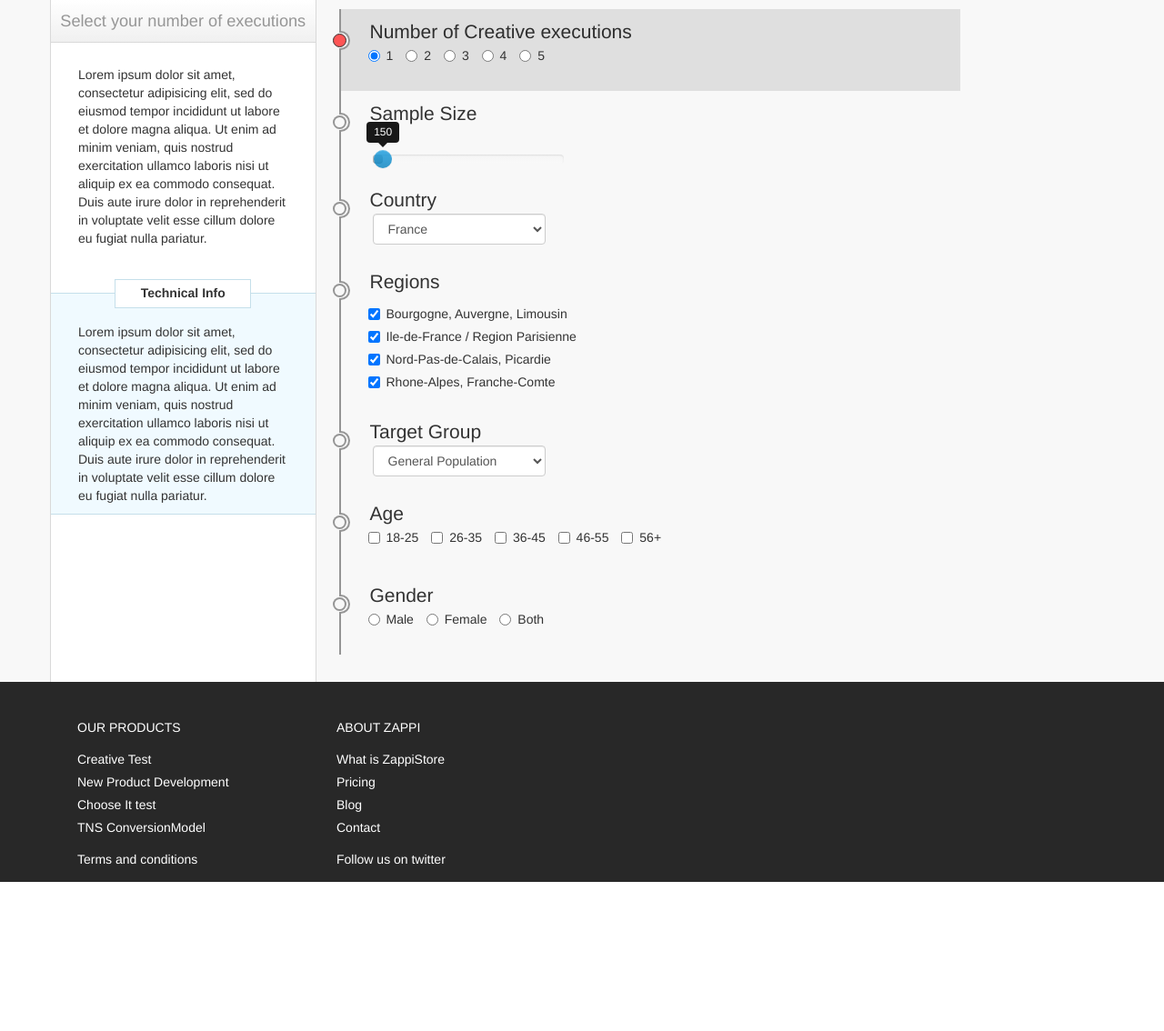
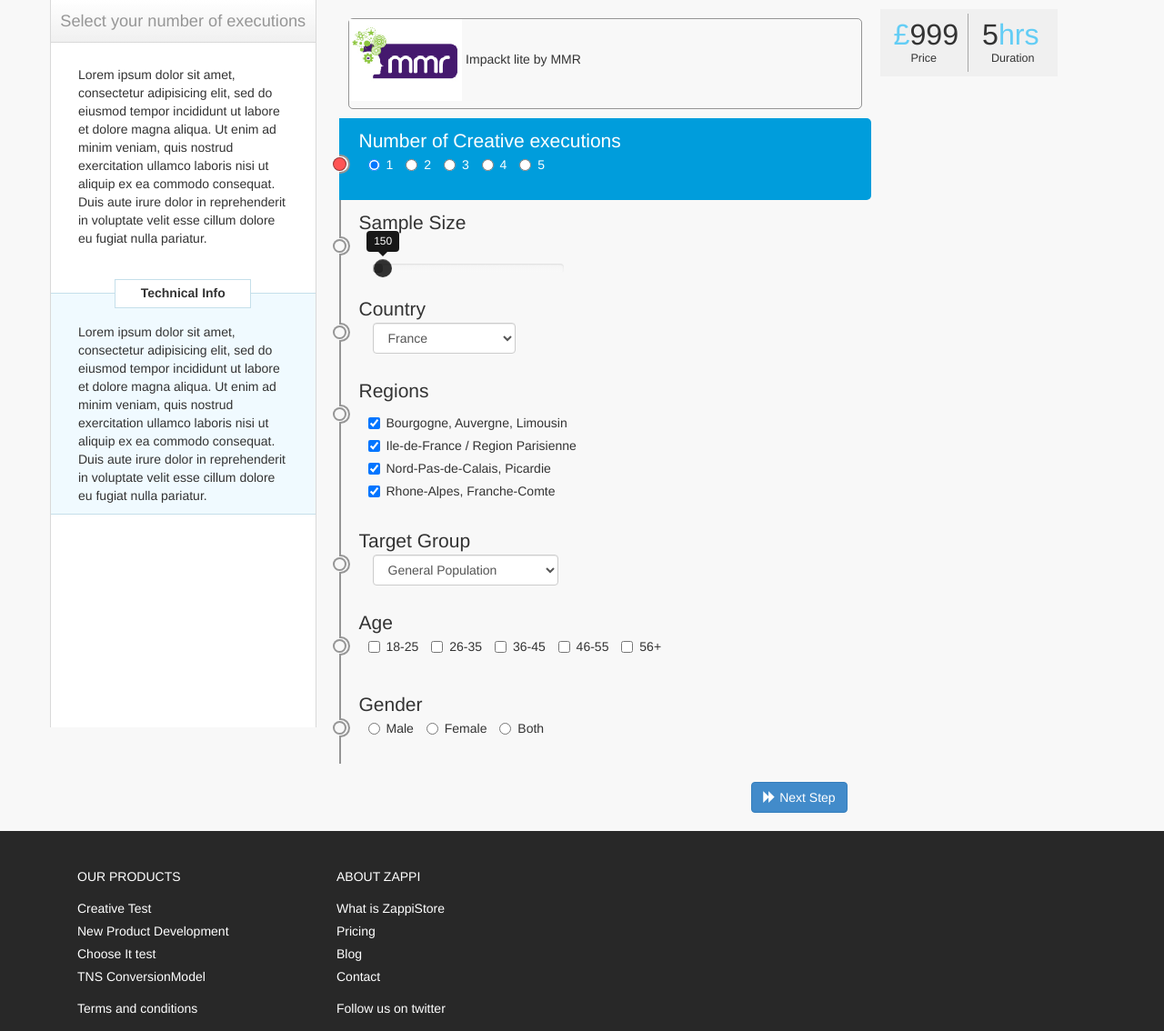
Before and after one commit to quantson/site, a PHP site: page /estatic.php in a window 1280 px wide. Shown: the part 82-1216 px from the top of the page at 91% size. Before the commit the page ends 1052 px from the top, so only its background shows below. Run offline with PHP 8.4, Linux system fonts and the light colour scheme; some libraries are stand-ins or nearby versions.

Commit message:
improved order sample page

```diff
--- a/css/estatic.css
+++ b/css/estatic.css
@@ -11,7 +11,7 @@
 	padding: 0 0;
 }
 .left-help{
-  min-height: 750px;
+  min-height: 800px;
   border-right: solid 1px rgba(0,0,0,0.14902);
   border-left: solid 1px rgba(0,0,0,0.14902);
   padding: 0 0 0 0;
@@ -72,12 +72,25 @@
 .main-selection{
 	margin: 10px 0 0 25px;
 	padding: 0 0;
-	border-left: solid 2px rgba(0,0,0,0.4);
+	/*border-left: solid 2px rgba(0,0,0,0.4);*/
+}
+.product{
+	height: 100px;
+	border: solid 1px rgba(0,0,0,0.4);
+	border-radius: 5px;
+	margin: 10px 10px;
+}
+.product img{
+	height: 90px;
+	display: inline-block;
+}
+.product div{
+	display: inline-block;
 }
 .selector-wrapper{
 	position: relative;
 	display: inline-block;
-	top: 1em;
+	top: 0;
 	left: -2px;
 	width: 12px;
     height: 21px;
@@ -100,19 +113,22 @@
 }
 .active .selector{
 	background-color: rgba(255,85,85,1);
-	border: 1px solid;
+	border: 1px solid rgba(0,0,0,0.4);
 }
 .selection{
 	padding: 10px 0 10px 0;
 	min-height: 90px;
+	border-left: solid 2px rgba(0,0,0,0.4);
 }
 .selection *{
-	z-index: 100;
+	z-index: 20;
+	-webkit-user-select: none;
 }
 .selection.active{
-	/*background: rgba(0,0,0,0.1);*/
+	color: white;
 }
 .selection-title{
+	position: relative;
 	padding-left: 20px;
 	font-size: 1.5em;
 }
@@ -135,17 +151,43 @@
 .addmargin{
 	margin-left: 10px;
 }
-.form-group:after {
+.group:after {
   content: "";
   display: table;
   clear: both;
 }
-
 #magic-line{
 	position: absolute;
 	top: 0;
 	left: 0;
-	background: rgba(0,0,0,0.1);
+	background: #009DDC;
 	z-index: 10;
 	min-height: 80px;
+	border-bottom-right-radius: 5px;
+	border-top-right-radius: 5px;
 }
+.next-step{
+	margin: 20px 0;
+}
+
+
+.project-info{
+	margin: 10px 0 0 10px;
+	background: rgba(0,0,0,0.03);
+	padding: 5px 0;
+}
+.price{
+	border-right: solid 1px rgba(0,0,0,0.3);
+}
+.project-info span{
+	font-size: 2.3em;
+}
+.price-symbol{
+	color: #63CDF5;
+}
+.price-tooltip{
+	position: relative;
+	top: -5px;
+	font-size: 0.9em;
+	text-align: center;
+}
--- a/css/slider.css
+++ b/css/slider.css
@@ -137,9 +137,7 @@
   position: absolute;
   width: 20px;
   height: 20px;
-  background-color: #3a94a5;
-  background-image: -webkit-linear-gradient(top, #149bdf 0%, #0480be 100%);
-  background-image: linear-gradient(to bottom, #149bdf 0%, #0480be 100%);
+  background-color: black;
   background-repeat: repeat-x;
   filter: progid:DXImageTransform.Microsoft.gradient(startColorstr='#ff149bdf', endColorstr='#ff0480be', GradientType=0);
   filter: none;
--- a/estatic.php
+++ b/estatic.php
@@ -41,14 +41,18 @@
 				</div>
 			</div>
 		</div>
-		<div class="main-selection col-md-7">
+		<div class="main-selection col-md-6">
+			<div class="product group">
+				<img src="image/product/impackt.png">
+				<div>Impackt lite by MMR</div>
+			</div>
 			<div class="selection active" question="0">
-				<span class="selection-title">Number of Creative executions</span>
+				<div class="selection-title">Number of Creative executions</div>
 				<div class="selector-wrapper">
 					<div class="selector active"></div>
 				</div>
 				<div class="user-select addmargin">
-					<div class="form-group">
+					<div class="form-group group">
 						<label class="radio-inline" for="execution_number-0">
 						  <input type="radio" name="execution_number" id="execution_number-0" value="1" checked="checked">
 						  1
@@ -73,7 +77,7 @@
 				</div>
 			</div>
 			<div class="selection" question="1">
-				<span class="selection-title" >Sample Size</span>
+				<div class="selection-title" >Sample Size</div>
 				<div class="selector-wrapper">
 					<div class="selector"></div>
 				</div>
@@ -82,12 +86,12 @@
 				</div>
 			</div>
 			<div class="selection" question="2">
-				<span class="selection-title">Country</span>
+				<div class="selection-title">Country</div>
 				<div class="selector-wrapper">
 					<div class="selector"></div>
 				</div>
 				<div class="user-select country">
-					<div class="form-group">
+					<div class="form-group group">
 					  	<div class="col-md-4">
 					    	<select id="country" name="country" class="form-control">
 					    	  <option value="1">France</option>
@@ -100,12 +104,12 @@
 				</div>
 			</div>
 			<div class="selection" question="3">
-				<span class="selection-title">Regions</span>
+				<div class="selection-title">Regions</div>
 				<div class="selector-wrapper">
 					<div class="selector"></div>
 				</div>
 				<div class="user-select addmargin">
-					<div class="form-group region-box">
+					<div class="form-group group region-box">
 					  	<div class="checkbox">
 					    	<label for="regions-0">
 					    	  <input type="checkbox" name="regions" id="regions-0" value="1" checked>
@@ -134,13 +138,13 @@
 				</div>
 			</div>
 			<div class="selection" question="4">
-				<span class="selection-title">Target Group</span>
+				<div class="selection-title">Target Group</div>
 				<div class="selector-wrapper">
 					<div class="selector"></div>
 				</div>
 				<div class="user-select target-group">
-					<div class="form-group">
-						<div class="col-md-4">
+					<div class="form-group group">
+						<div class="col-md-5">
 					    	<select id="target-group" name="target-group" class="form-control">
 					    	  <option value="1">General Population</option>
 					    	  <option value="2">High Income</option>
@@ -152,12 +156,12 @@
 				</div>
 			</div>
 			<div class="selection" question="5">
-				<span class="selection-title">Age</span>
+				<div class="selection-title">Age</div>
 				<div class="selector-wrapper">
 					<div class="selector"></div>
 				</div>
 				<div class="user-select addmargin">
-					<div class="form-group">
+					<div class="form-group group">
 					    <label class="checkbox-inline" for="checkboxes-0">
 					      <input type="checkbox" name="checkboxes" id="checkboxes-0" value="1">
 					      18-25
@@ -182,12 +186,12 @@
 				</div>
 			</div>
 			<div class="selection" question="6">
-				<span class="selection-title">Gender</span>
+				<div class="selection-title">Gender</div>
 				<div class="selector-wrapper">
 					<div class="selector"></div>
 				</div>
 				<div class="user-select addmargin">
-					<div class="form-group">
+					<div class="form-group group">
 					    <label class="radio-inline" for="gender-0">
 					      <input type="radio" name="gender" id="gender-0" value="1">
 					      Male
@@ -203,6 +207,23 @@
 					</div>
 				</div>
 			</div>
+			<div class="next-step col-md-3 pull-right">
+				<a href="#" class="btn btn-primary"><span class="glyphicon glyphicon-forward"></span> Next Step</a>
+			</div>
+		</div>
+		<div class="col-md-2 project-info">
+			<div class="col-md-6 price">
+				<div>
+					<span class="price-symbol">£</span><span>999</span>
+				</div>
+				<div class="price-tooltip">Price</div>
+			</div>
+			<div class="col-md-6 duration">
+				<div>
+					<span>5</span><span class="price-symbol">hrs</span>
+				</div>
+				<div class="price-tooltip">Duration</div>
+			</div>
 		</div>
 	</div>
 
@@ -214,41 +235,39 @@
 			tooltip: 'always'
 		});
 
+		scroll_follow = function(item) {
+	        scroll = $(document).scrollTop();
+	        offset = $('.sample-selection').offset().top;
+	        store_height = $('.sample-selection').height();
+	        sel_height = item.height();
+	        scroll_stop = offset + store_height - sel_height;
+	        if ((scroll >= offset) && (scroll <= scroll_stop)) {
+	          item.css({
+	            "margin-top" : ""
+	          }).css({
+	            "margin-top" : "+=" + (scroll - offset) + "px"
+	          });
+	        }else if (scroll < offset) {
+	          item.css({
+	            "margin-top" : ""
+	          });
+	        }
+    	};
 
-		changeactive = function(activetrig){
-			var active_id = parseInt($('.selection.active').attr('question'),10);
-			if(activetrig == active_id){return;}
-			$('.selection.active').removeClass('active');
-			$('.selection[question="' + activetrig + '"]').addClass('active');
-			$('.left-help .active').stop().removeClass('active').hide();
-			$('.left-help [question="'+ activetrig +'"]').addClass('active').fadeIn('fast');
-
-		}
-
-		$('.selection').mousedown(function(){
-			var num = parseInt($(this).attr('question'),10);
-			changeactive(num);
+		$(window).scroll(function(){
+			scroll_follow($('.left-help-wrapper'));
+			scroll_follow($('.project-info'));
 		});
 
 
-		$(window).scroll(function() {
-	        scroll = $(document).scrollTop();
-	        offset = $('.sample-selection').offset().top;
-	        store_height = $('.sample-selection').height();
-	        sel_height = $('.left-help-wrapper').height();
-	        scroll_stop = offset + store_height - sel_height;
-	        if ((scroll >= offset) && (scroll <= scroll_stop)) {
-	          $('.left-help-wrapper').css({
-	            "margin-top" : scroll - offset + "px"
-	          });
-	        }else if (scroll < offset) {
-	          $('.left-help-wrapper').css({
-	            "margin-top" : 0 + "px"
-	          });
+
+		var changeactive = function(activetrig){
+			$('.selection.active').removeClass('active');
+			$('.selection[question="' + activetrig + '"]').addClass('active');
+			$('.selection.active').css({'color':'white'});
+			$('.left-help .active').stop().removeClass('active').hide();
+			$('.left-help [question="'+ activetrig +'"]').addClass('active').fadeIn('fast');
 		}
-    	});
-
-
 
 		$(function() {
 			var $el, topPos, newHeight;
@@ -264,14 +283,19 @@
 		        .data("origTop", $(".main-selection .active").position().top)
 		        .data("origHeight", $magicLine.outerHeight());
 
-	    $(".main-selection div").mousedown(function() {
+		    $(".main-selection .selection").mousedown(function() {
 		        $el = $(this);
+		        var num = parseInt($el.attr('question'),10);
+				if($el.hasClass('active')){return;}
 		        topPos = $el.position().top;
 		        newHeight = $el.outerHeight();
+		        $('.selection.active').css({'color':'black'});
 		        $magicLine.stop().animate({
 		            top: topPos,
 		            height: newHeight,
-	        })
+		        },function(){
+				changeactive(num);
+		   		 });
 		    });
 		});
 
```
Lines whose indentation alone changed are shown as unchanged.
